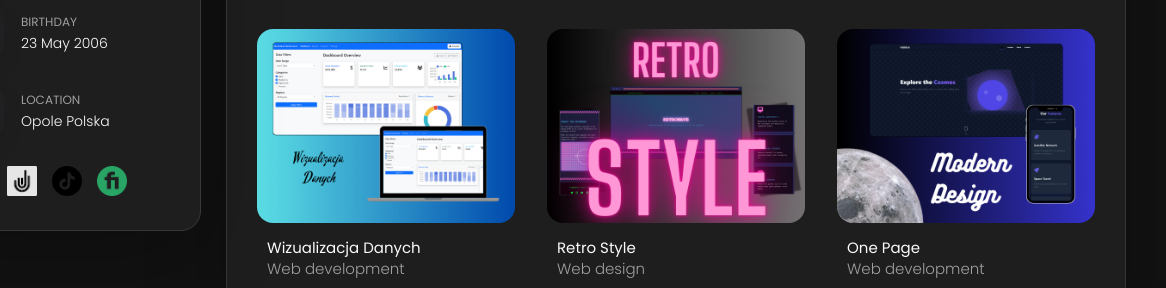
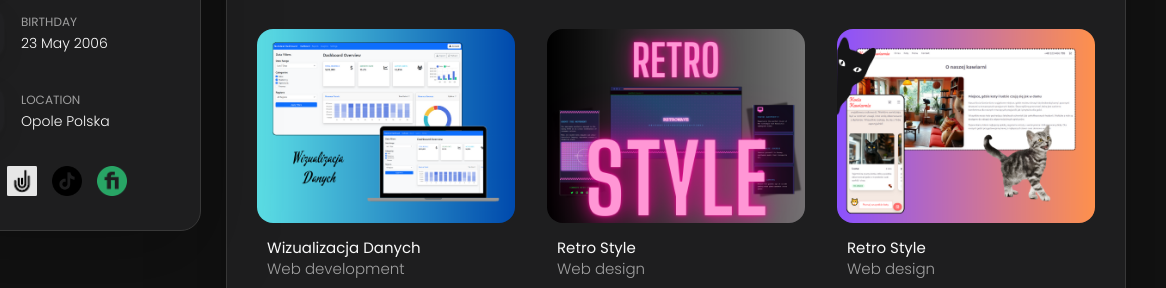
Before and after one commit to Dembolx/Portfolio_Cod3r, a plain HTML site: page index.html in a window 1280 px wide. Both pictures are taken after a click on the button "Portfolio". Shown: the part 512-800 px from the top of the page, 114-1280 px from the left. Drawn offline with nearby package versions, Linux system fonts and the light colour scheme; no server answers.

Commit message:
KociaKawiarnia
dodanie strony

```diff
--- a/index.html
+++ b/index.html
@@ -424,6 +424,20 @@
     </a>
   </li>
 
+  <!-- Kocia Kawiarnia Website -->
+  <li class="project-item active" data-filter-item data-category="web-design">
+    <a href="https://dembolx.github.io/KociaKawiarnia_Website/" target="_blank">
+      <figure class="project-img">
+        <div class="project-item-icon-box">
+          <ion-icon name="eye-outline"></ion-icon>
+        </div>
+        <img src="assets/images/kocia_kawiarnia.png" alt="summary" loading="lazy">
+      </figure>
+      <h3 class="project-title">Retro Style</h3>
+      <p class="project-category">Web design</p>
+    </a>
+  </li>
+
   <!-- One Page -->
   <li class="project-item active" data-filter-item data-category="web-development">
     <a href="https://dembolx.github.io/One_Page/" target="_blank">
```
Also changed, not shown: assets/images/kocia_kawiarnia.png (added).
